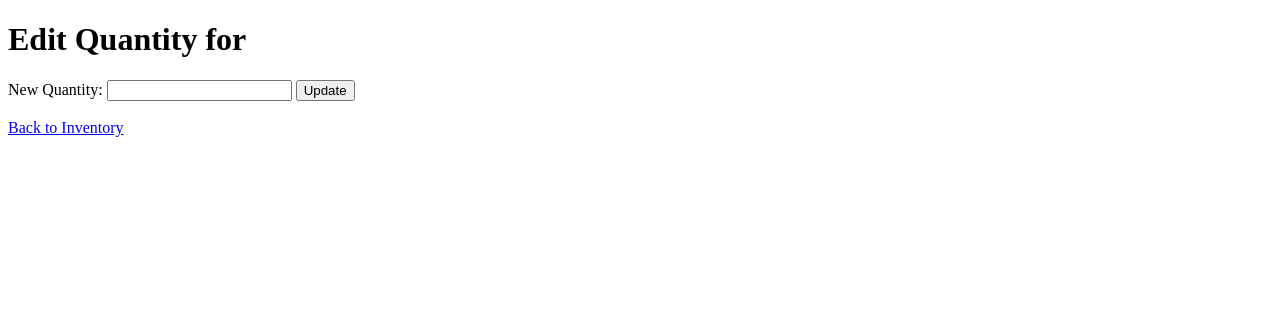
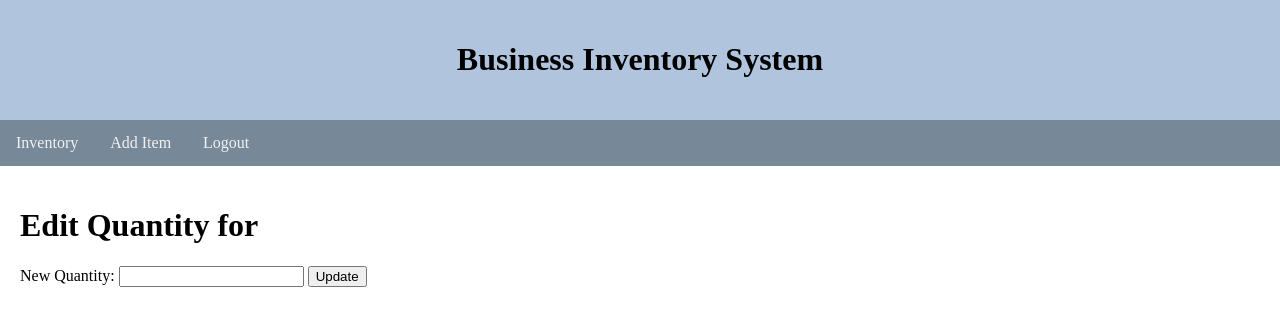
Before and after one commit to RATest35/Inventory-System, a Flask app: template Templates/edit_quantity.html in a window 1280 px wide. Shown: the top 326 px of the page. Run offline with Flask 3, Linux system fonts and the light colour scheme; the template is opened without the code that fills it, so the values that code supplies are empty.

Commit message:
Update edit_quantity.html

```diff
--- a/Templates/edit_quantity.html
+++ b/Templates/edit_quantity.html
@@ -1,16 +1,77 @@
 <!DOCTYPE html>
-<html>
+<html lang="en">
 <head>
-    <title>Edit Quantity</title>
+<title>Edit Quantity</title>
+<meta charset="utf-8">
+<meta name="viewport" content="width=device-width, initial-scale=1">
+<style>
+* {
+  box-sizing: border-box;
+}
+
+body {
+  margin: 0;
+}
+
+/* Style the header */
+.header {
+  background-color: #B0C4DE;
+  padding: 20px;
+  text-align: center;
+}
+
+/* Style the top navigation bar */
+.topnav {
+  overflow: hidden;
+  background-color: #778899;
+}
+
+/* Style the topnav links */
+.topnav a {
+  float: left;
+  display: block;
+  color: #f2f2f2;
+  text-align: center;
+  padding: 14px 16px;
+  text-decoration: none;
+}
+
+/* Change color on hover */
+.topnav a:hover {
+  background-color: #ddd;
+  color: black;
+}
+
+.content {
+  float: left;
+  width: 100%;
+  padding: 20px;
+  /* background-color: #D3D3D3; */
+}
+
+
+</style>
 </head>
 <body>
+
+<div class="header">
+  <h1>Business Inventory System</h1>
+</div>
+
+<div class="topnav">
+  <a href="{{ url_for('inventory') }}">Inventory</a>
+  <a href="{{ url_for('add') }}">Add Item</a>
+  <a href="{{ url_for('logout') }}">Logout</a>
+</div>
+
+<div class="content">
     <h1>Edit Quantity for {{ name }}</h1>
     <form method="post">
         <label for="quantity">New Quantity:</label>
         <input type="number" id="quantity" name="quantity" value="{{ quantity }}" required>
         <button type="submit">Update</button>
     </form>
-    <br>
-    <a href="{{ url_for('inventory') }}">Back to Inventory</a>
+  </div>
+
 </body>
 </html>
```
